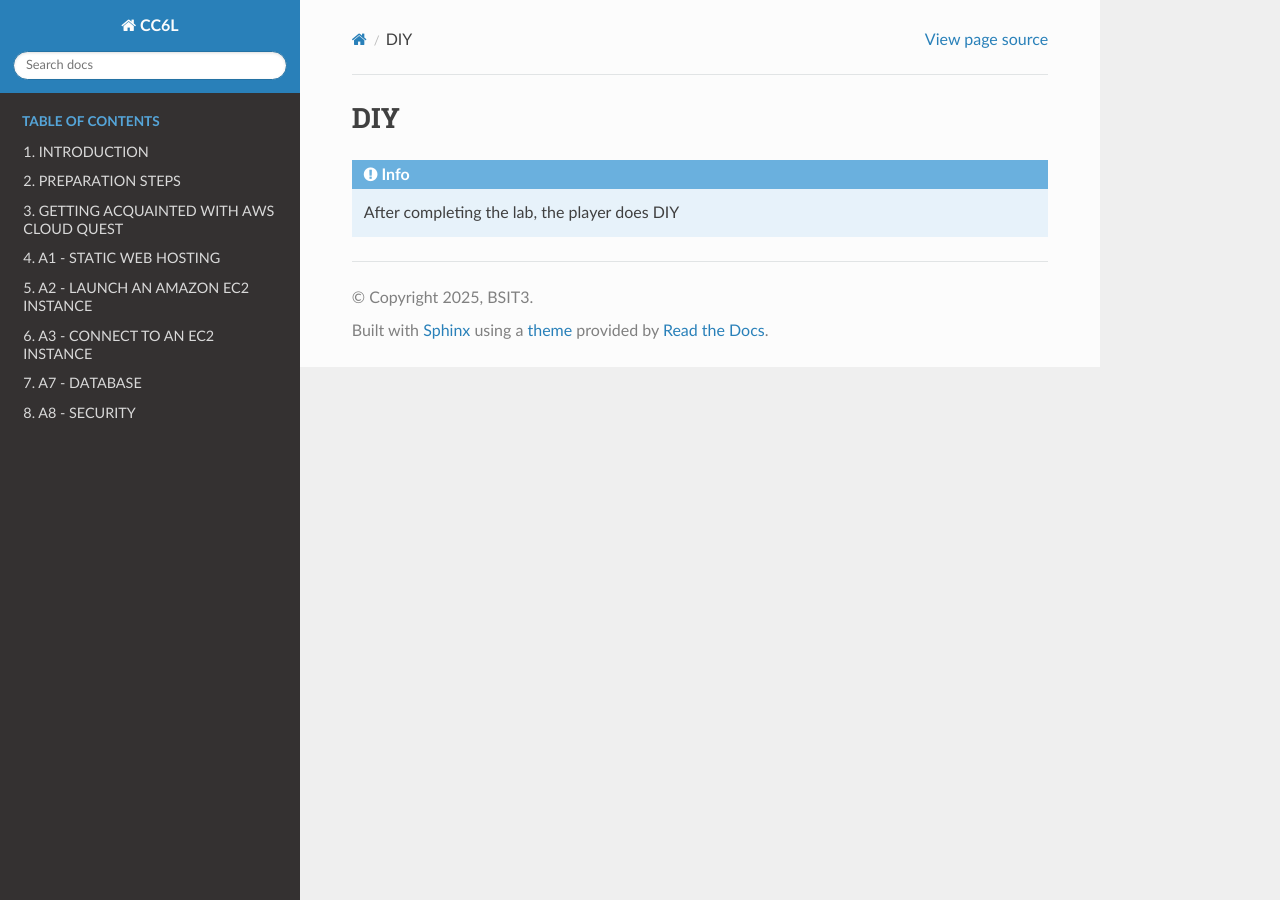
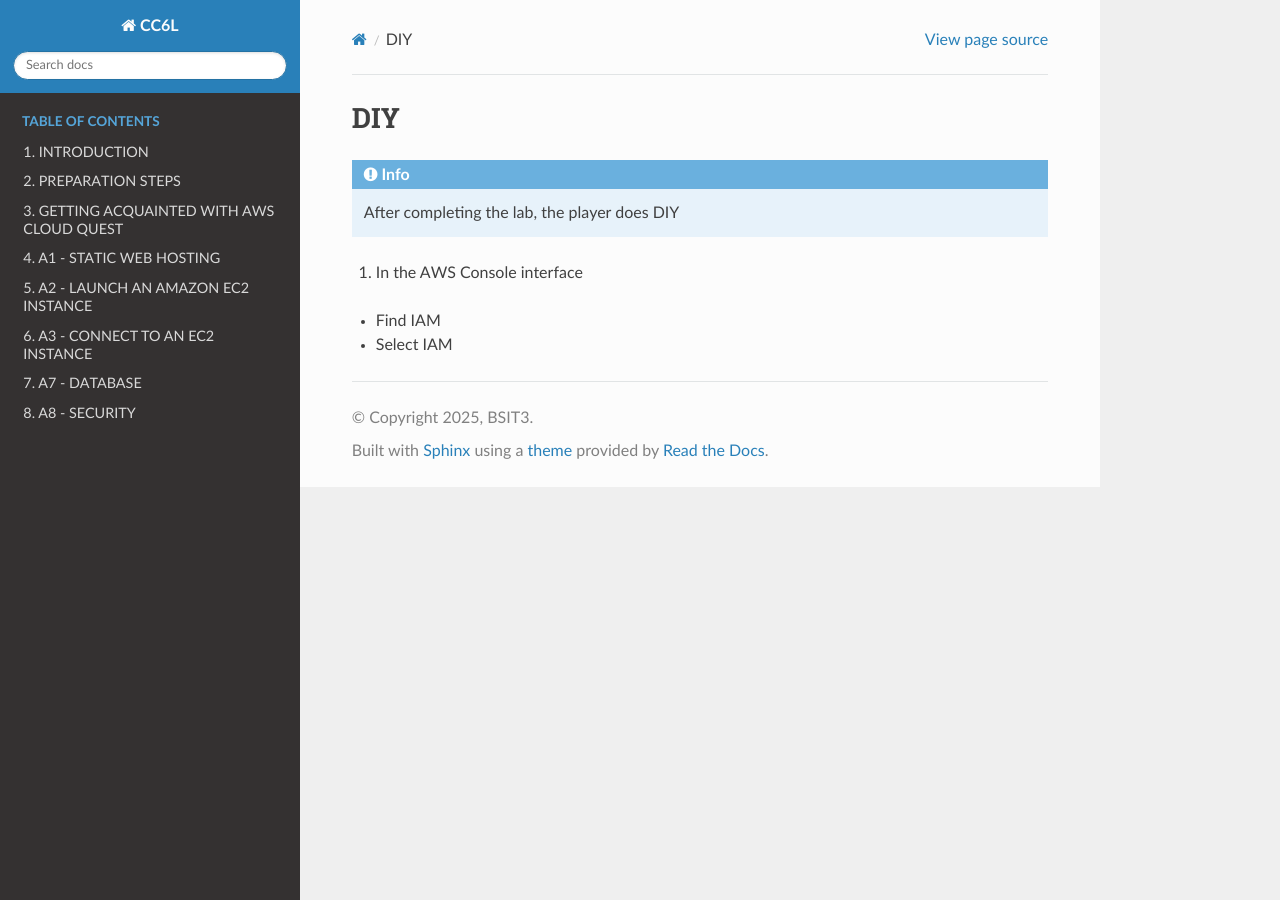
Before and after one commit to jambybrillo/aws_partitioner, a Sphinx documentation site: the page built from docs/source/a8_diy.rst, in a window 1280 px wide. Built offline with Sphinx 7.4.7 and the Read the Docs theme 3.1.0, drawn with Linux system fonts in a browser that asks for light colours.

Commit message:
Update a8_diy.rst

```diff
--- a/docs/source/a8_diy.rst
+++ b/docs/source/a8_diy.rst
@@ -4,3 +4,9 @@ DIY
 .. admonition:: Info
 
  After completing the lab, the player does DIY
+
+
+1. In the AWS Console interface
+
+- Find IAM
+- Select IAM
```
